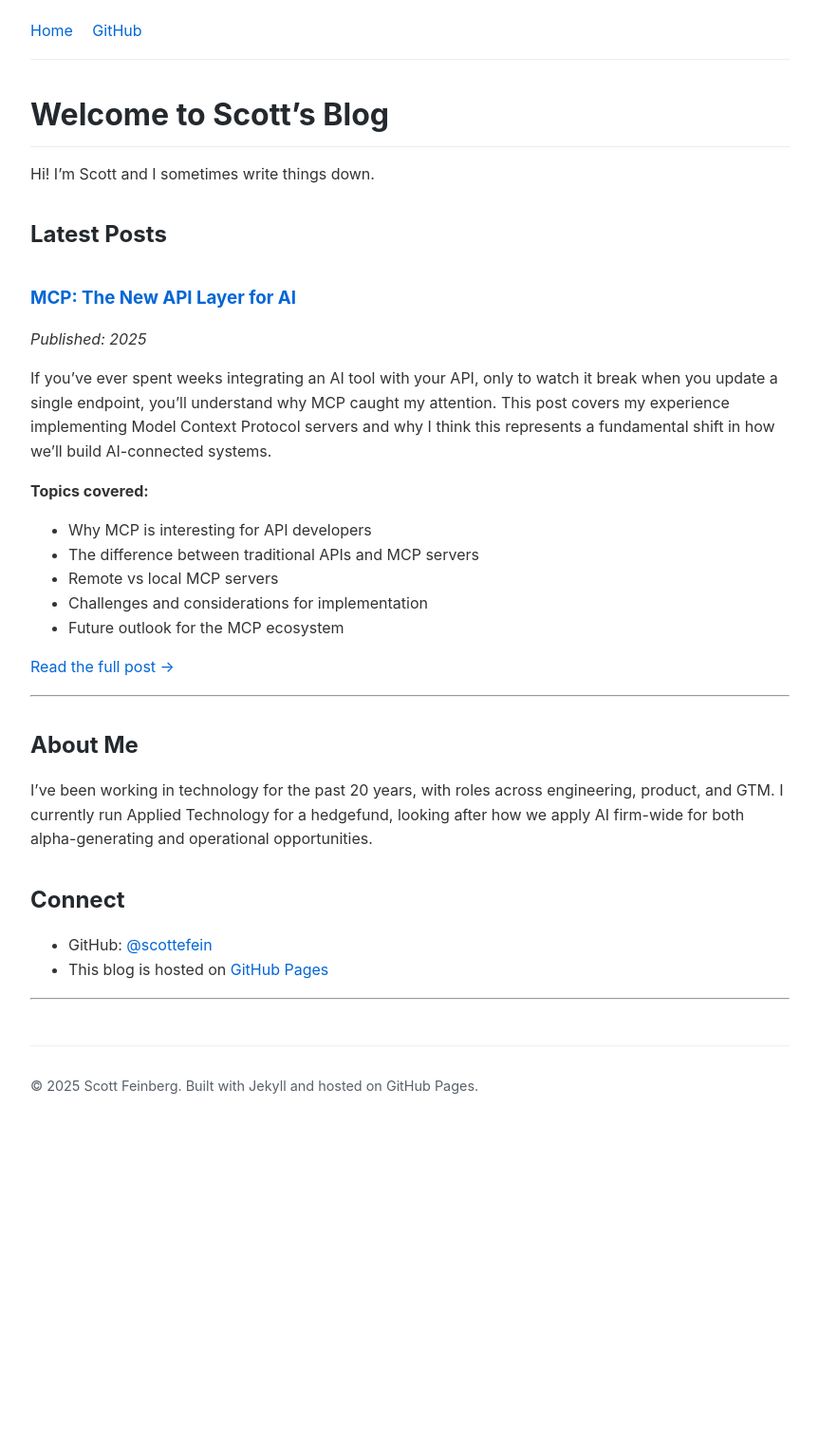
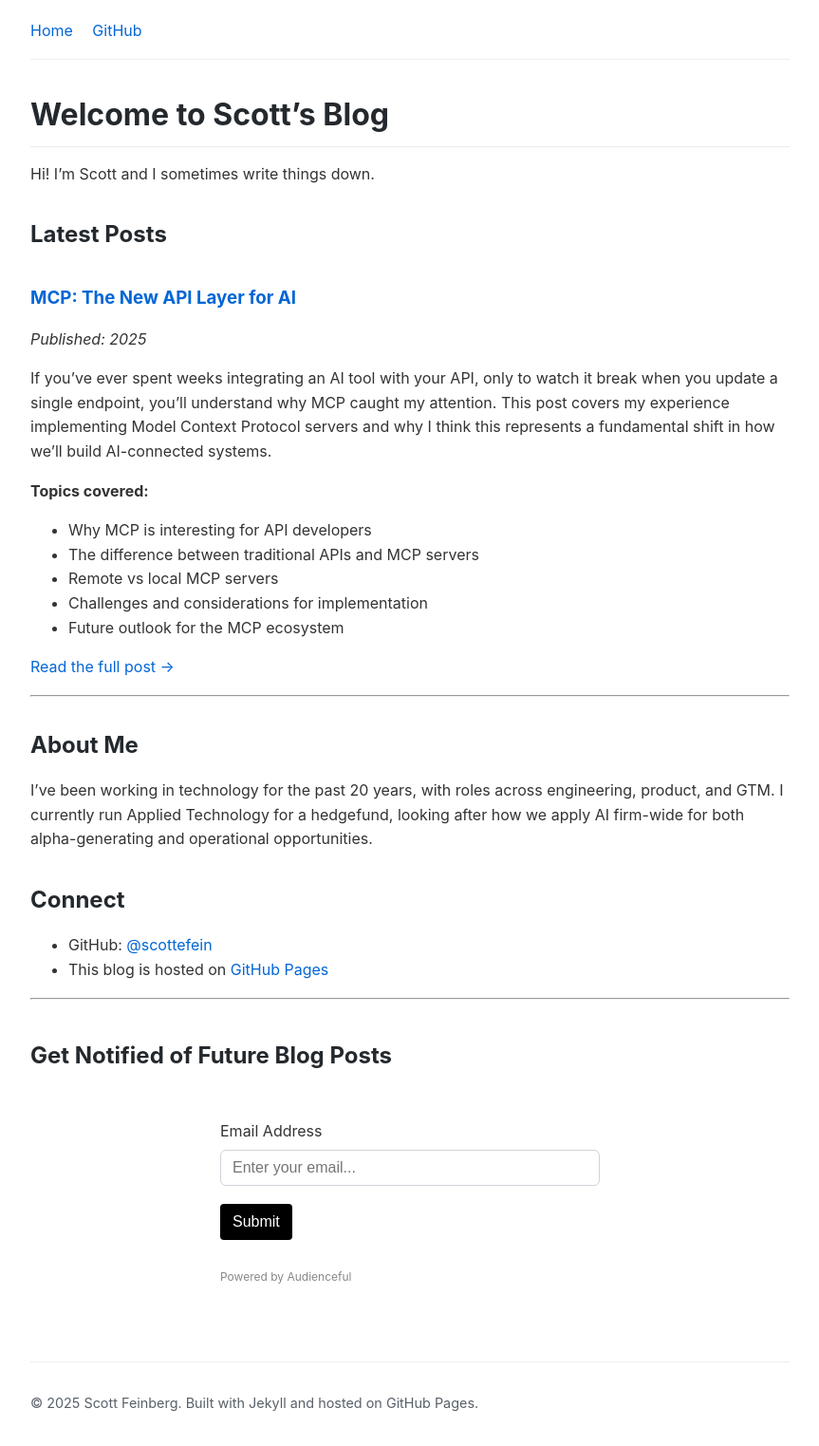
Before and after one commit to scottefein/scottefein.github.io, a Jekyll site: the page built from index.md, in a window 1280 px wide. Shown: the whole page at 95% size, without its empty margins (208-1071 px from the left). Built offline with Jekyll 4.4.1, drawn with Linux system fonts in a browser that asks for light colours; before the commit the page ends 1189 px from its top, so only the background shows below that.

Commit message:
add blog sign up

```diff
--- a/_layouts/default.html
+++ b/_layouts/default.html
@@ -117,6 +117,29 @@
 
     <main>
         {{ content }}
+        <section id="newsletter-signup" style="margin-top:2.5rem;">
+            <h2>Get Notified of Future Blog Posts</h2>
+            <form action="https://app.audienceful.com/api/subscribe/9p7PESVbF9iKdtuCB4z9au/" method="post" class="audienceful-form">
+                <div class="f-row">
+                    <label for="email">Email Address</label>
+                    <input name="email" type="email" id="email" placeholder="Enter your email..." required>
+                </div>
+                <button type="submit">Submit</button>
+                <!-- blocks spam signups -->
+                <div style="position: absolute; left: -5000px;" aria-hidden="true"><input type="text" name="b28-ft" tabindex="-1" value=""></div>
+                <div class="a-badge">Powered by <a href="https://audienceful.com/?utm_source=form" target="_blank" title="Audienceful - email marketing from the future">Audienceful</a></div>
+            </form>
+            <style type="text/css">
+                .audienceful-form { max-width:400px; padding:2rem; margin:0 auto; font-family:-apple-system, BlinkMacSystemFont, "Segoe UI", Roboto, Helvetica, Arial, sans-serif; }
+                .audienceful-form label { font-size:1rem; line-height:1.5rem; display:inline-block; margin-bottom:0.5rem; }
+                .audienceful-form input, select { font-size:1rem; line-height:1.5rem; width:100%; color:black; border:1px solid #ced4da; border-radius:6px; padding:0.375rem 0.75rem; box-sizing: border-box; }
+                .audienceful-form input[type=checkbox], input[type=radio]  { width:auto; }
+                .audienceful-form button { font-size:1rem; line-height:1.5rem; background-color:black; color:white; display:block; cursor:pointer; border-radius:0.25rem; vertical-align:middle; border:1px solid transparent; padding:0.375rem 0.75rem;  }
+                .audienceful-form .f-row { margin-bottom:1.2rem; }
+                .audienceful-form .a-badge { margin-top:1.8rem; font-size: 12px; color:#888; }
+                .audienceful-form .a-badge a { margin-top:1.8rem; font-size: 12px; color:#888; }
+            </style>
+        </section>
     </main>
 
     <footer>
```
